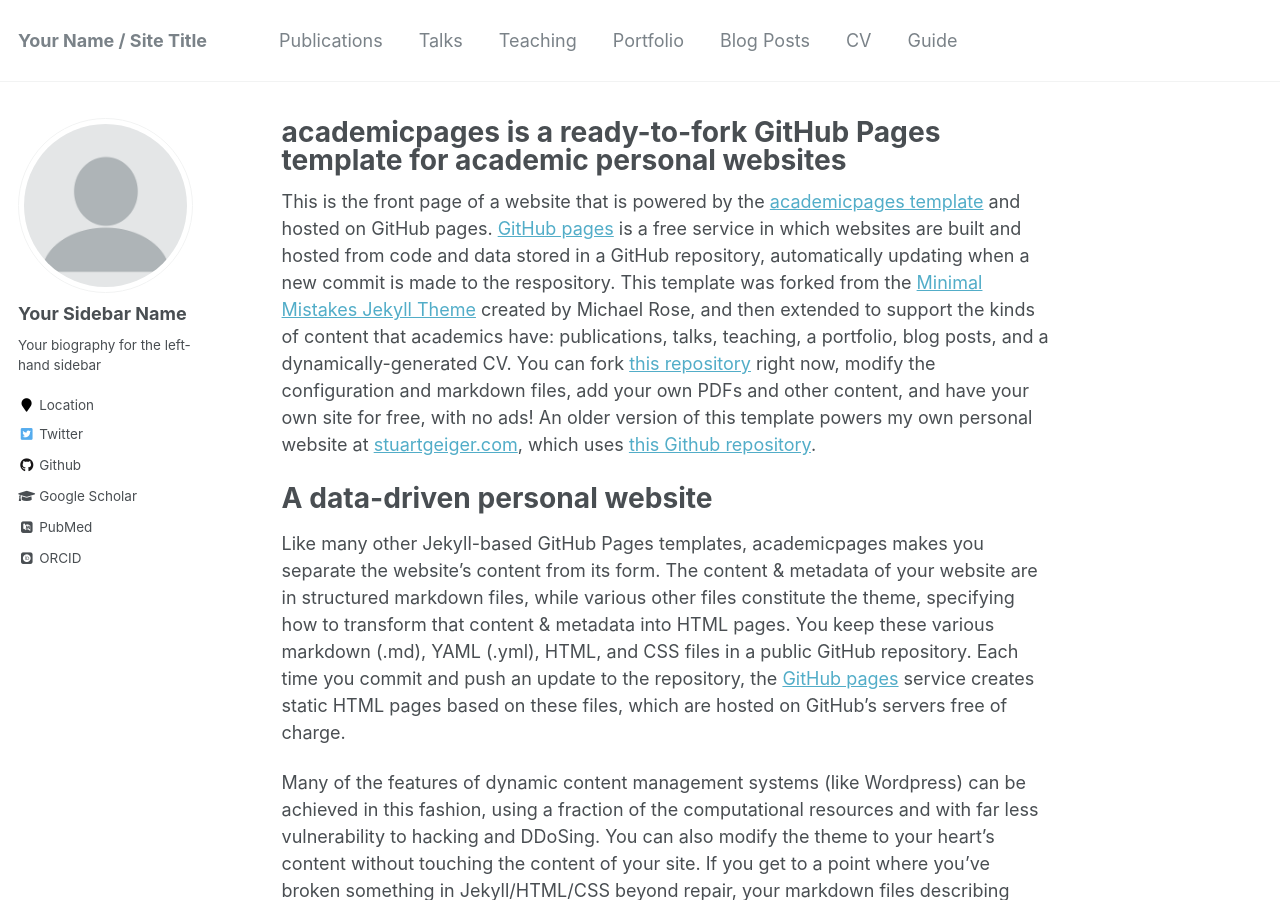
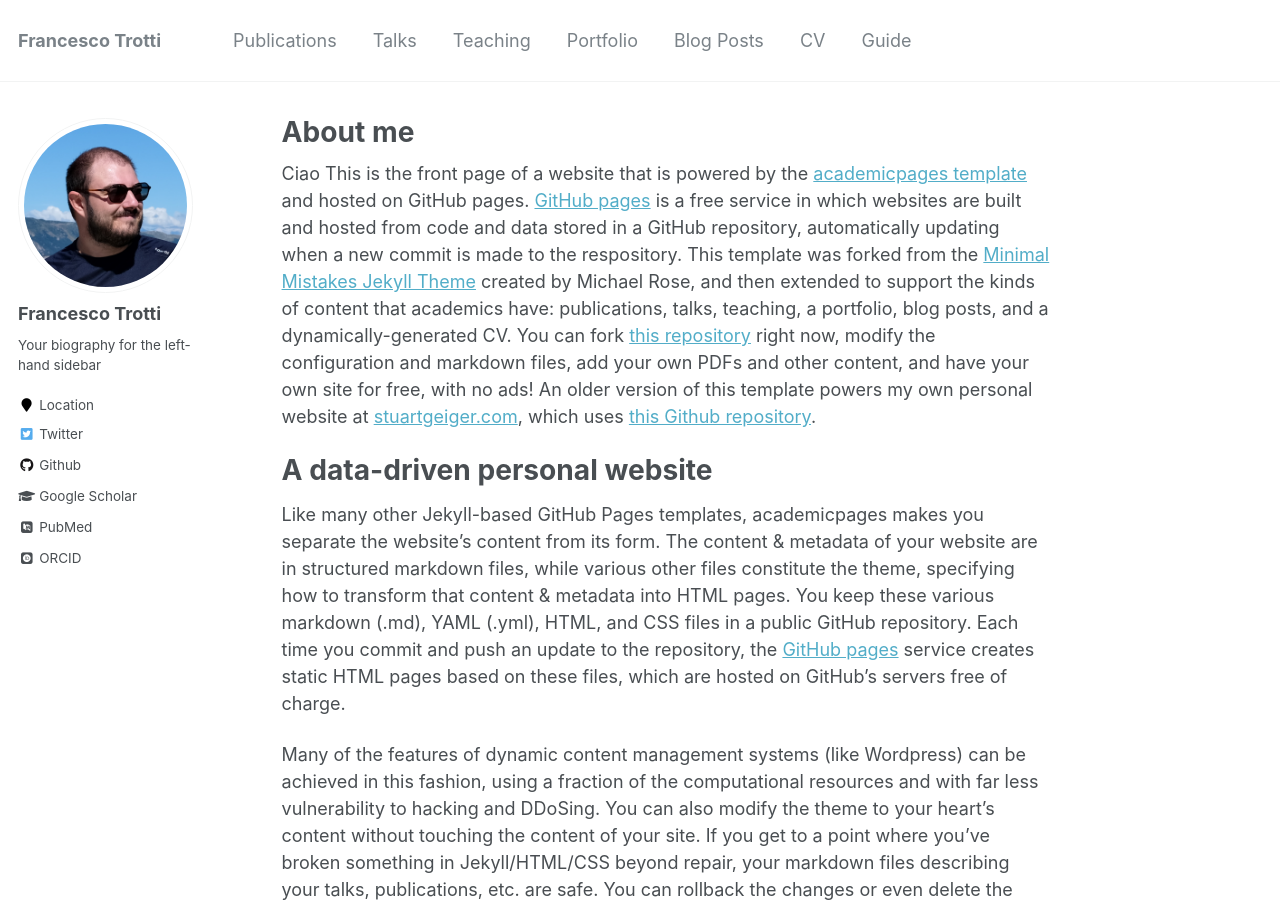
Before and after one commit to FrancescoTrotti/FrancescoTrotti.github.io, a Jekyll site: the page built from _pages/about.md, in a window 1280 px wide and 900 px high. Built offline with Jekyll 4.4.1, drawn with Linux system fonts in a browser that asks for light colours; some web fonts are replaced; some of the changed text lies outside the part shown.

Commit message:
Add images

```diff
--- a/_config.yml
+++ b/_config.yml
@@ -7,13 +7,13 @@
 
 # Site Settings
 locale                   : "en-US"
-title                    : "Your Name / Site Title"
+title                    : "Francesco Trotti"
 title_separator          : "-"
-name                     : &name "Your Name"
+name                     : &name "Francesco Trotti"
 description              : &description "personal description"
-url                      : https://academicpages.github.io # the base hostname & protocol for your site e.g. "https://mmistakes.github.io"
+url                      : https://francescotrotti.github.io/ # the base hostname & protocol for your site e.g. "https://mmistakes.github.io"
 baseurl                  : "" # the subpath of your site, e.g. "/blog"
-repository               : "academicpages/academicpages.github.io"
+repository               : "francescotrotti/francescotrotti.github.io"
 teaser                   :  # filename of teaser fallback teaser image placed in /images/, .e.g. "500x300.png"
 breadcrumbs              : false # true, false (default)
 words_per_minute         : 160
@@ -80,7 +80,7 @@ analytics:
 
 # Site Author
 author:
-  name             : "Your Sidebar Name"
+  name             : "Francesco Trotti"
   avatar           : "profile.png"
   bio              : "Your biography for the left-hand sidebar"
   location         : "Location"
--- a/_pages/about.md
+++ b/_pages/about.md
@@ -1,6 +1,6 @@
 ---
 permalink: /
-title: "academicpages is a ready-to-fork GitHub Pages template for academic personal websites"
+title: "About me"
 excerpt: "About me"
 author_profile: true
 redirect_from:
@@ -8,7 +8,7 @@ redirect_from:
   - /about.html
 ---
 
-This is the front page of a website that is powered by the [academicpages template](https://github.com/academicpages/academicpages.github.io) and hosted on GitHub pages. [GitHub pages](https://pages.github.com) is a free service in which websites are built and hosted from code and data stored in a GitHub repository, automatically updating when a new commit is made to the respository. This template was forked from the [Minimal Mistakes Jekyll Theme](https://mmistakes.github.io/minimal-mistakes/) created by Michael Rose, and then extended to support the kinds of content that academics have: publications, talks, teaching, a portfolio, blog posts, and a dynamically-generated CV. You can fork [this repository](https://github.com/academicpages/academicpages.github.io) right now, modify the configuration and markdown files, add your own PDFs and other content, and have your own site for free, with no ads! An older version of this template powers my own personal website at [stuartgeiger.com](http://stuartgeiger.com), which uses [this Github repository](https://github.com/staeiou/staeiou.github.io).
+Ciao This is the front page of a website that is powered by the [academicpages template](https://github.com/academicpages/academicpages.github.io) and hosted on GitHub pages. [GitHub pages](https://pages.github.com) is a free service in which websites are built and hosted from code and data stored in a GitHub repository, automatically updating when a new commit is made to the respository. This template was forked from the [Minimal Mistakes Jekyll Theme](https://mmistakes.github.io/minimal-mistakes/) created by Michael Rose, and then extended to support the kinds of content that academics have: publications, talks, teaching, a portfolio, blog posts, and a dynamically-generated CV. You can fork [this repository](https://github.com/academicpages/academicpages.github.io) right now, modify the configuration and markdown files, add your own PDFs and other content, and have your own site for free, with no ads! An older version of this template powers my own personal website at [stuartgeiger.com](http://stuartgeiger.com), which uses [this Github repository](https://github.com/staeiou/staeiou.github.io).
 
 A data-driven personal website
 ======
```
Also changed, not shown: Gemfile.lock (added), images/profile.jpg (added), images/profile.png, images/profile1.png (added).
